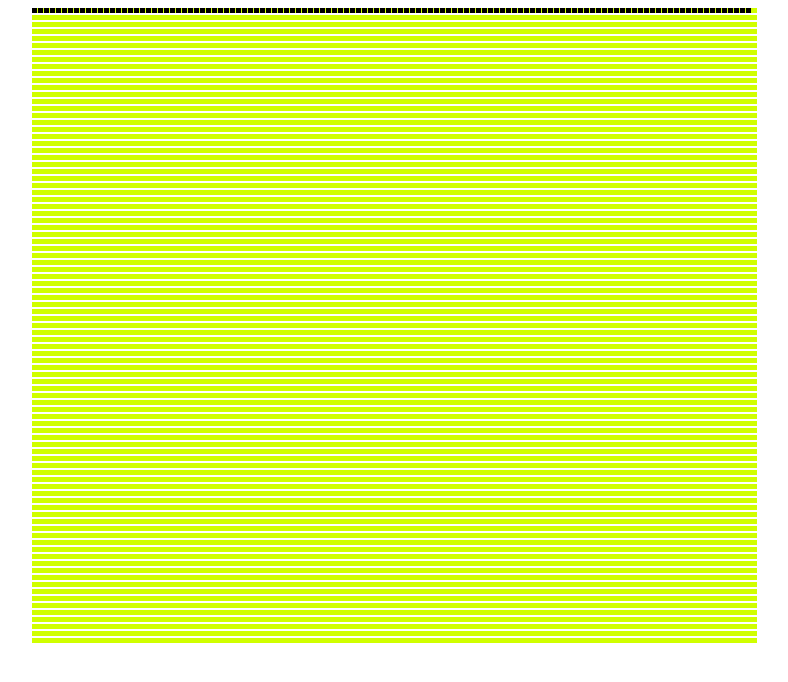
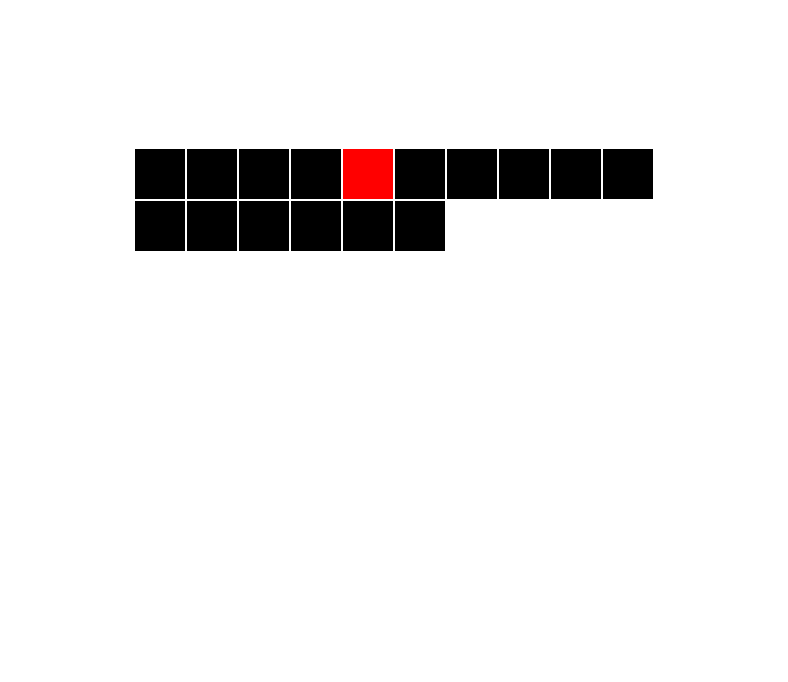
Before and after one commit to Minodeveloper/THREE-JS-JOURNEY, a plain HTML site: page screen/screen.html in a window 1280 px wide. Shown: the whole page, without its empty margins (246-1034 px from the left). Drawn offline with Linux system fonts and the light colour scheme.

Commit message:
screen design improved

```diff
--- a/screen/screen.css
+++ b/screen/screen.css
@@ -1,4 +1,23 @@
+body {
+    height: 100vh;
+    display: flex;
+    justify-content: center;
+    align-items: center;
 
+}
+#_11{
+    background-color: red;
+}
+.grid-container{
+    display: grid;
+    grid-template-columns: repeat(10, 50px);
+    grid-template-rows: repeat(10, 50px);
+    gap: 2px 2px;
+}
+.pixel{
+    background-color: black;
+}
+/*
 .row0 {
     height:5px;
     width: 725px;
@@ -13,4 +32,4 @@
     width: 5px;
     height: 5px;
     background-color: black;
-}
+} */
--- a/screen/screen.html
+++ b/screen/screen.html
@@ -8,9 +8,25 @@
     <link rel="stylesheet" href="./screen.css">
 </head>
 <body>
-    <div class="row0" id="one">
+    <!-- <div class="row0" id="one"></div> -->
+    <div class="grid-container">
+        <div class="pixel"></div>
+        <div class="pixel"></div>
+        <div class="pixel"></div>
+        <div class="pixel"></div>
+        <div class="pixel" id="_11"></div>
+        <div class="pixel"></div>
+        <div class="pixel"></div>
+        <div class="pixel"></div>
+        <div class="pixel"></div>
+        <div class="pixel"></div>
+        <div class="pixel"></div>
+        <div class="pixel"></div>
+        <div class="pixel"></div>
+        <div class="pixel"></div>
+        <div class="pixel"></div>
+        <div class="pixel"></div>
     </div>
-
 
 
 
--- a/screen/screen.js
+++ b/screen/screen.js
@@ -1,13 +1,27 @@
-const bodys = document.querySelector('body');
-const row0 = document.querySelector('#one')
+// const bodys = document.querySelector('body');
+// const row0 = document.querySelector('#one')
 
-for(let i = 0; i < 90; i++)
-{
-    bodys.insertAdjacentHTML('beforeend', `<div class="row0"></div>`)
-    // console.log(row0)
-}
+// for(let i = 0; i < 90; i++)
+// {
+//     bodys.insertAdjacentHTML('beforeend', `<div class="row0"></div>`)
+//     // console.log(row0)
+// }
 
-for(let i = 0; i < 120; i++)
-{
-    row0.insertAdjacentHTML('beforeend',`<div class="pixel"></div>`)
-}
+// for(let i = 0; i < 120; i++)
+// {
+//     row0.insertAdjacentHTML('beforeend',`<div class="pixel"></div>`)
+// }
+
+let mypix = document.querySelector(`#_${11}`);
+mypix.st
+
+let i = 1
+
+// setInterval(() => {
+//     mypix.style.gridArea = `1 / ${i} / 2 / ${i+1}`
+//         i++
+// }, 2000);
+
+// function setPixel (x_cordinate, y_cordinate){
+
+// }
```
